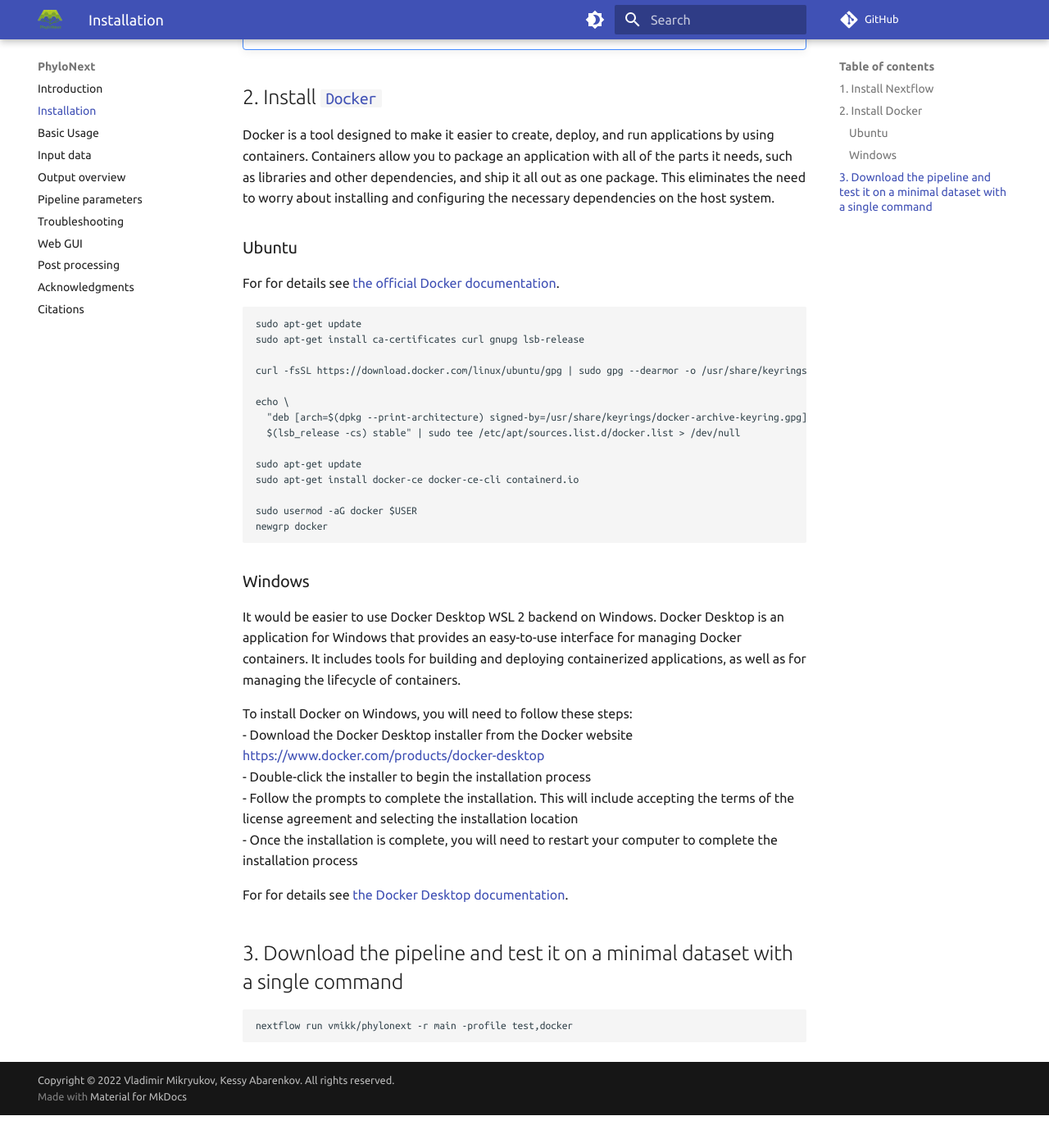
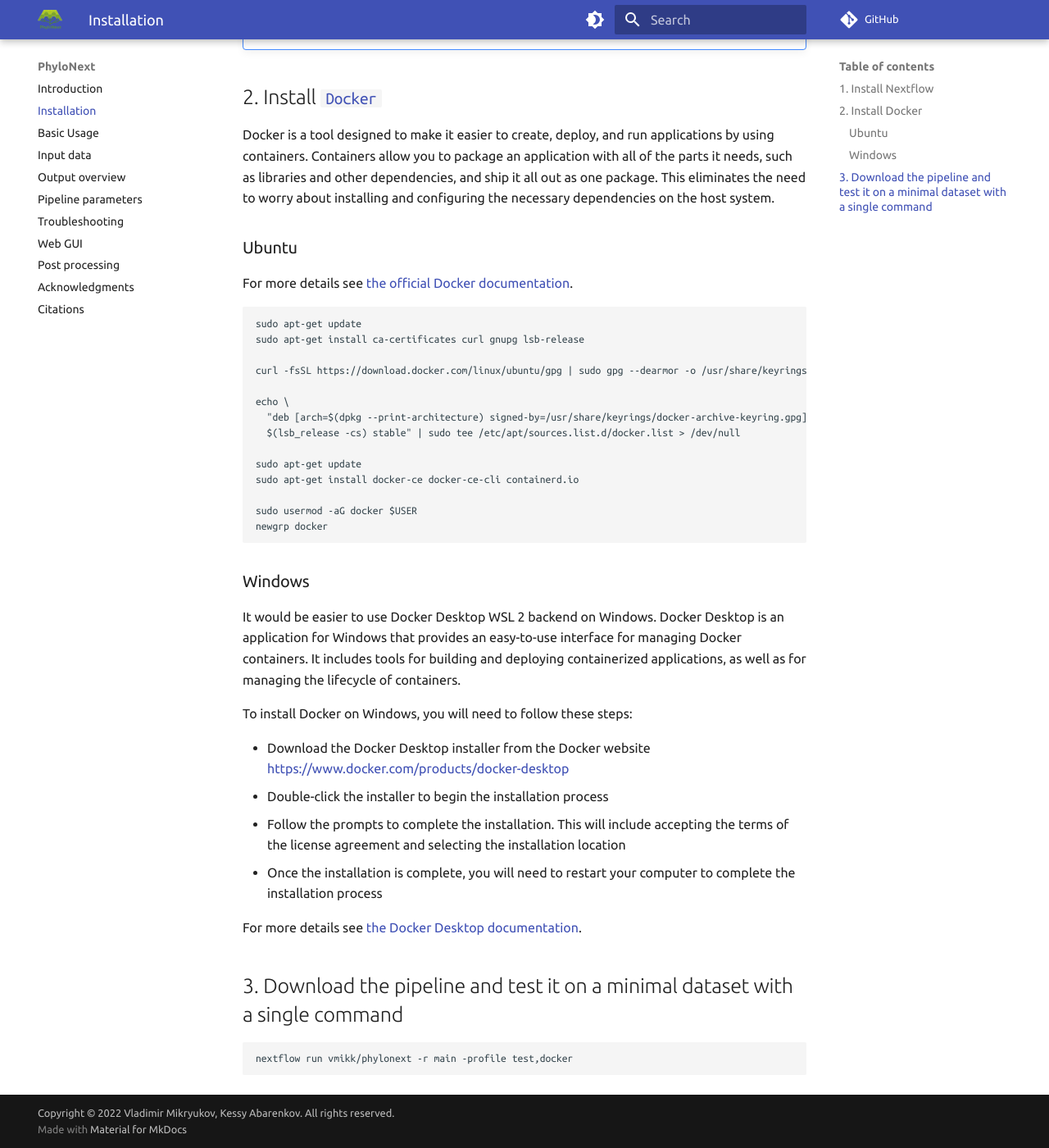
Before and after one commit to vmikk/phylonext_manual, an MkDocs documentation site: the page built from docs/installation.md, in a window 1280 px wide and 1400 px high, scrolled down 864 px. Shown: the whole window at 82% size. Built offline with MkDocs 1.6.1 and Material for MkDocs 9.7.7, drawn with Linux system fonts in a browser that asks for light colours; comment, search, counter and statistics services are not loaded; before the commit the page ends 2224 px from its top, so only the background shows below that.

Commit message:
fix typo

````diff
--- a/docs/installation.md
+++ b/docs/installation.md
@@ -48,7 +48,7 @@
 
 ### Ubuntu
 
-For for details see [the official Docker documentation](https://docs.docker.com/engine/install/ubuntu/).
+For more details see [the official Docker documentation](https://docs.docker.com/engine/install/ubuntu/).
 
 ```{bash}
 sudo apt-get update
@@ -74,12 +74,13 @@
 It includes tools for building and deploying containerized applications, as well as for managing the lifecycle of containers.
 
 To install Docker on Windows, you will need to follow these steps:
+
 - Download the Docker Desktop installer from the Docker website [https://www.docker.com/products/docker-desktop](https://www.docker.com/products/docker-desktop)
 - Double-click the installer to begin the installation process
 - Follow the prompts to complete the installation. This will include accepting the terms of the license agreement and selecting the installation location
 - Once the installation is complete, you will need to restart your computer to complete the installation process
 
-For for details see [the Docker Desktop documentation](https://docs.docker.com/desktop/windows/wsl/).
+For more details see [the Docker Desktop documentation](https://docs.docker.com/desktop/windows/wsl/).
 
 ## 3. Download the pipeline and test it on a minimal dataset with a single command
 
````
